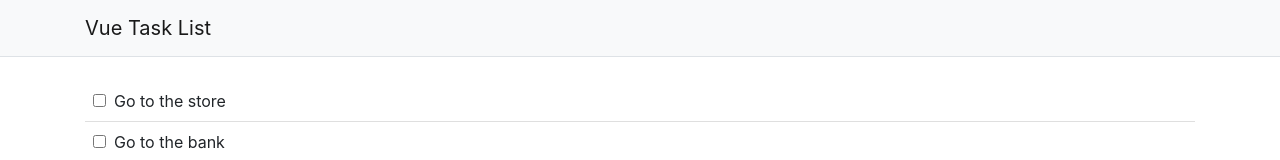
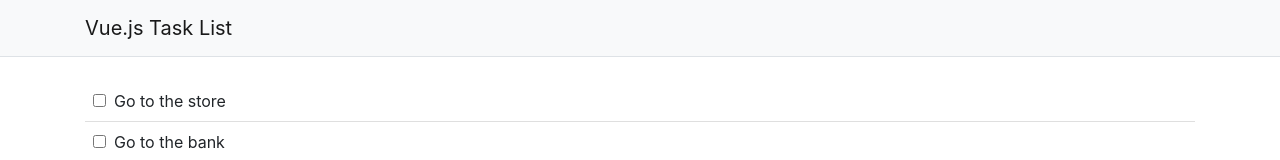
Before and after one commit to donovanchilders/vue-js-task-list, a Vue app: page / in a window 1280 px wide. Shown: the top 160 px of the page. Built offline with nearby package versions, Linux system fonts and the light colour scheme.

Commit message:
Update app title

```diff
--- a/src/components/Header.vue
+++ b/src/components/Header.vue
@@ -1,7 +1,7 @@
 <template>
     <nav class="navbar navbar-light border-bottom expand-md">
         <div class="container">
-            <a class="navbar-brand" href="/">Vue Task List</a>
+            <a class="navbar-brand" href="/">Vue.js Task List</a>
         </div>
     </nav>
 </template>
```
